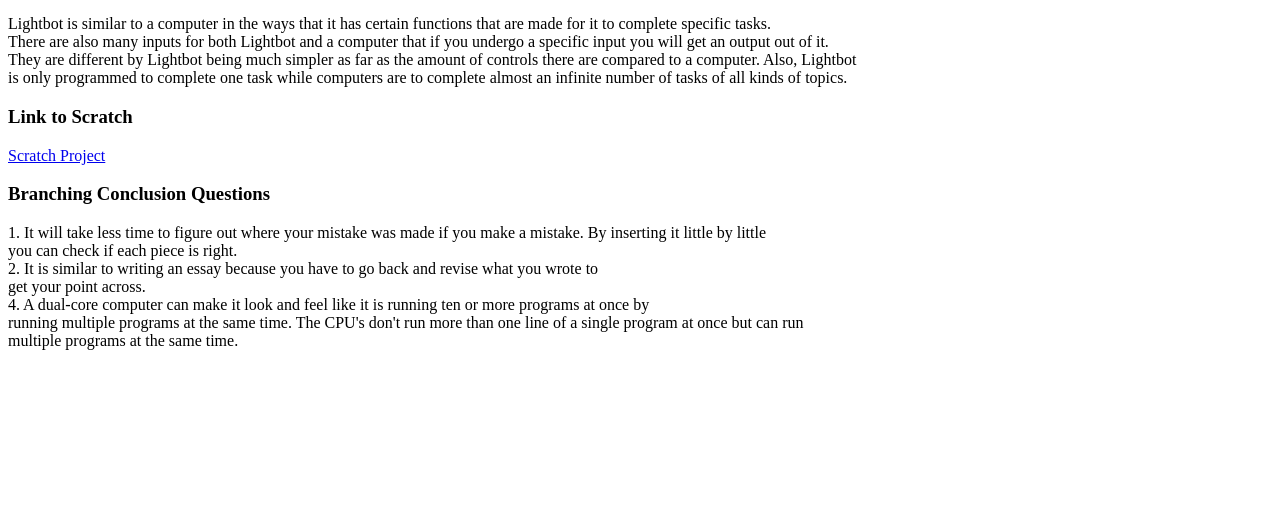
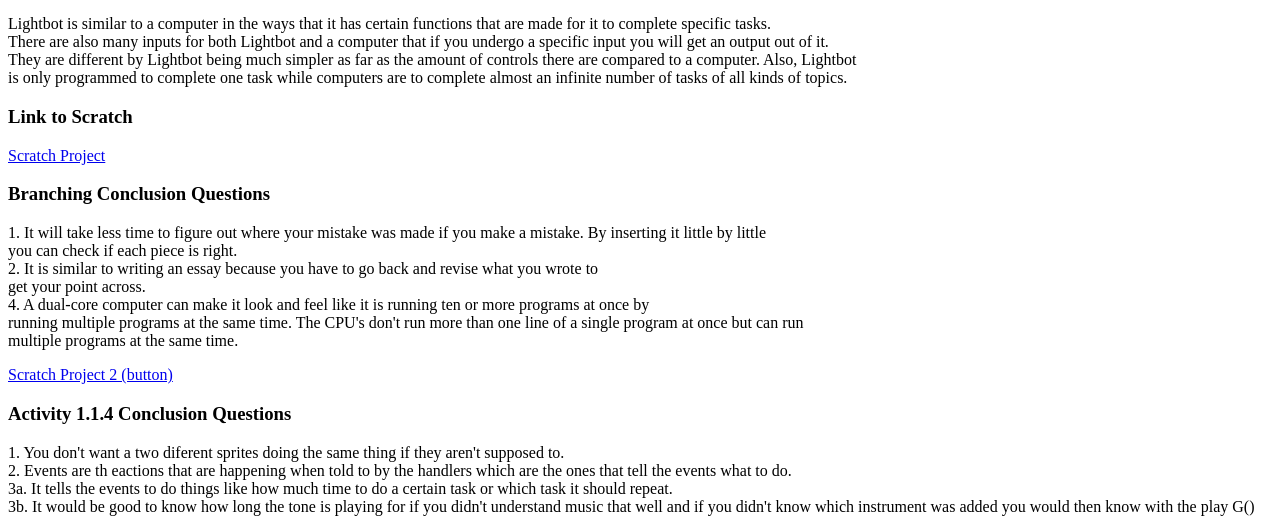
Before and after one commit to bhart123/bhart123.github.io, a plain HTML site: page portfolio.html in a window 1280 px wide. Shown: the part 508-1040 px from the top of the page. Before the commit the page ends 874 px from the top, so only its background shows below. Drawn offline with Linux system fonts and the light colour scheme.

Commit message:
added Activity 1.1.4 Conclusion Questions

```diff
--- a/portfolio.html
+++ b/portfolio.html
@@ -19,5 +19,8 @@
     <a href="https://scratch.mit.edu/projects/172451234/">Scratch Project</a>
     <h3>Branching Conclusion Questions</h3>
     <p>1. It will take less time to figure out where your mistake was made if you make a mistake. By inserting it little by little<br>you can check if each piece is right.<br>2. It is similar to writing an essay because you have to go back and revise what you wrote to<br>get your point across.<br>4. A dual-core computer can make it look and feel like it is running ten or more programs at once by<br>running multiple programs at the same time. The CPU's don't run more than one line of a single program at once but can run<br>multiple programs at the same time. </p>
+    <a href="https://scratch.mit.edu/projects/172961972/">Scratch Project 2 (button)</a>
+    <h3>Activity 1.1.4 Conclusion Questions</h3>
+    <p>1. You don't want a two diferent sprites doing the same thing if they aren't supposed to.<br>2. Events are th eactions that are happening when told to by the handlers which are the ones that tell the events what to do.<br>3a. It tells the events to do things like how much time to do a certain task or which task it should repeat.<br>3b. It would be good to know how long the tone is playing for if you didn't understand music that well and if you didn't know which instrument was added you would then know with the play G()</p>
 	  </body>
 	</html>
```
